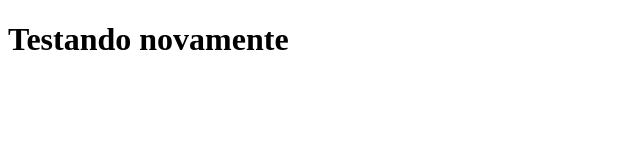
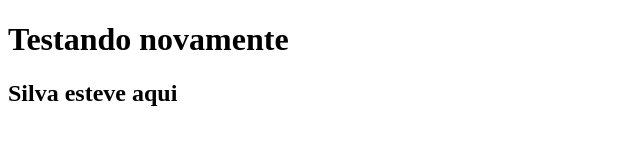
Before and after one commit to luaralves/aula3C, a plain HTML site: page index.html in a window 1280 px wide. Shown: the whole page, without its empty margins (0-640 px from the left). Drawn offline with Linux system fonts and the light colour scheme.

Commit message:
inseringo h2 no arquivo index.html

```diff
--- a/index.html
+++ b/index.html
@@ -7,5 +7,6 @@
 </head>
 <body>
 	<h1>Testando novamente</h1>
+	<h2>Silva esteve aqui</h2>
 </body>
 </html>
```
